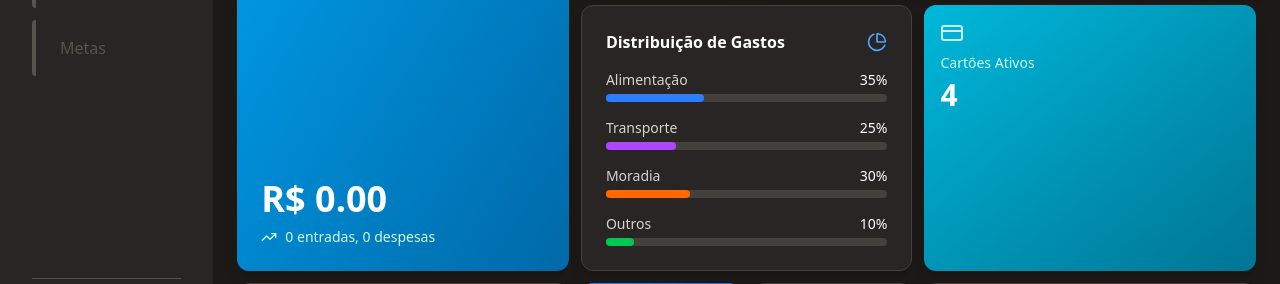
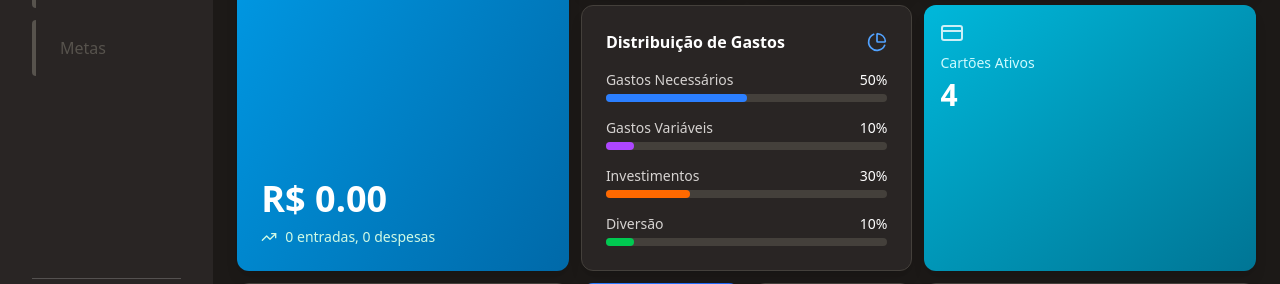
Before and after one commit to NicolasArthurDev/gerenciador-de-gastos, a React (Vite) app: page / in a window 1280 px wide. Shown: the part 353-637 px from the top of the page. Built offline with nearby package versions, Linux system fonts and the light colour scheme; no server answers.

Commit message:
fix: arruma nome das categorias

```diff
--- a/src/components/ui/dashboard/ExpenseDistributionCard.tsx
+++ b/src/components/ui/dashboard/ExpenseDistributionCard.tsx
@@ -13,28 +13,28 @@ export default function ExpenseDistributionCard() {
 				<div>
 					<div className="flex justify-between text-sm mb-1">
 						<span className="text-stone-300 truncate">
-							Alimentação
+							Gastos Necessários
 						</span>
-						<span className="text-white font-medium ml-2">35%</span>
+						<span className="text-white font-medium ml-2">50%</span>
 					</div>
 					<div className="w-full bg-stone-700 rounded-full h-2">
-						<div className="bg-blue-500 h-2 rounded-full w-[35%]"></div>
+						<div className="bg-blue-500 h-2 rounded-full w-[50%]"></div>
 					</div>
 				</div>
 				<div>
 					<div className="flex justify-between text-sm mb-1">
 						<span className="text-stone-300 truncate">
-							Transporte
+							Gastos Variáveis
 						</span>
-						<span className="text-white font-medium ml-2">25%</span>
+						<span className="text-white font-medium ml-2">10%</span>
 					</div>
 					<div className="w-full bg-stone-700 rounded-full h-2">
-						<div className="bg-purple-500 h-2 rounded-full w-[25%]"></div>
+						<div className="bg-purple-500 h-2 rounded-full w-[10%]"></div>
 					</div>
 				</div>
 				<div>
 					<div className="flex justify-between text-sm mb-1">
-						<span className="text-stone-300 truncate">Moradia</span>
+						<span className="text-stone-300 truncate">Investimentos</span>
 						<span className="text-white font-medium ml-2">30%</span>
 					</div>
 					<div className="w-full bg-stone-700 rounded-full h-2">
@@ -43,7 +43,7 @@ export default function ExpenseDistributionCard() {
 				</div>
 				<div>
 					<div className="flex justify-between text-sm mb-1">
-						<span className="text-stone-300 truncate">Outros</span>
+						<span className="text-stone-300 truncate">Diversão</span>
 						<span className="text-white font-medium ml-2">10%</span>
 					</div>
 					<div className="w-full bg-stone-700 rounded-full h-2">
```
